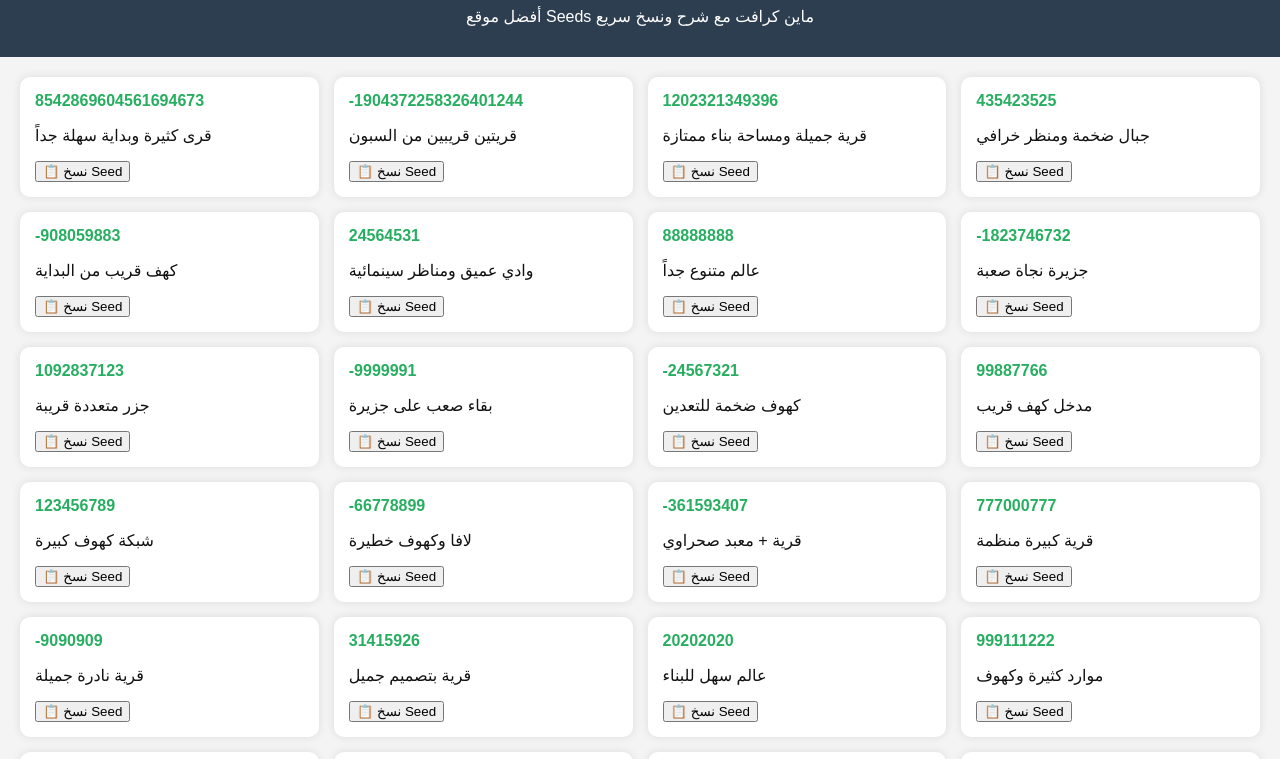
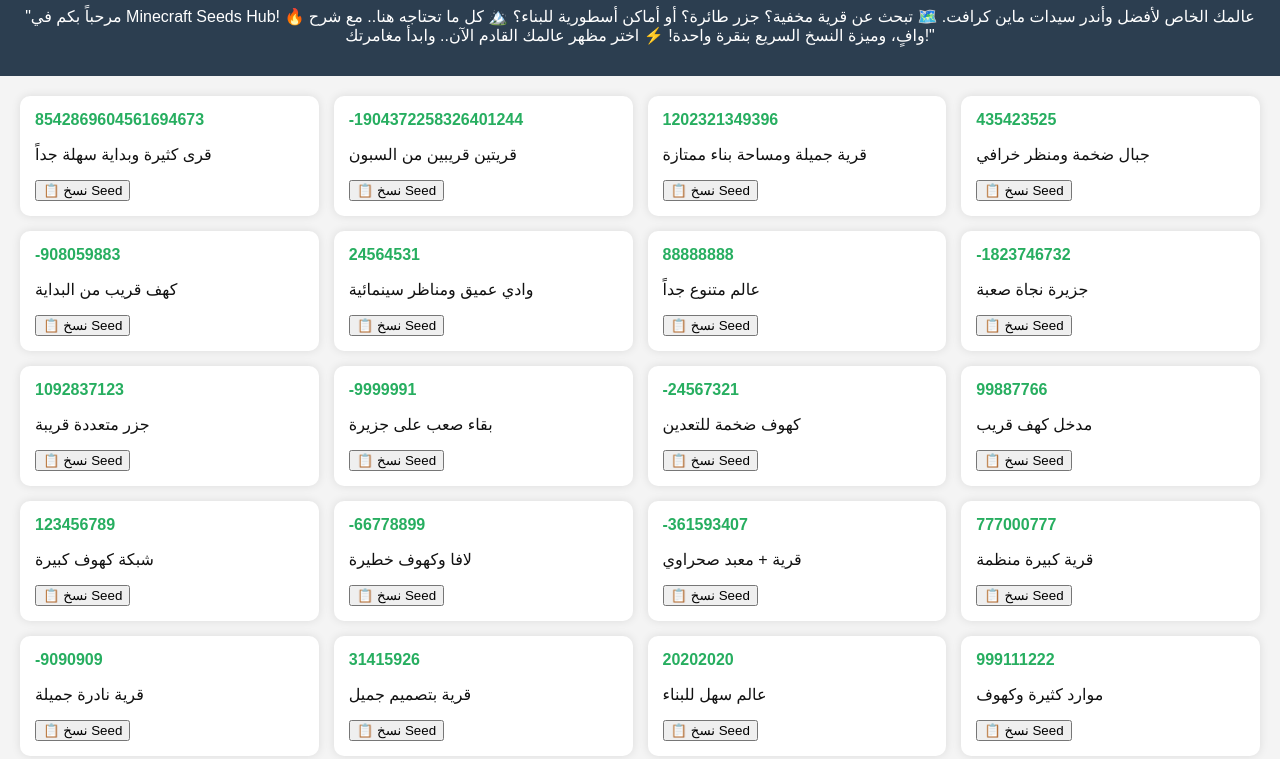
Before and after one commit to aliabufanas/minecraft-seeds, a plain HTML site: page index.html in a window 1280 px wide. Shown: the part 89-848 px from the top of the page. Drawn offline with Linux system fonts and the light colour scheme.

Commit message:
Update index.html

```diff
--- a/index.html
+++ b/index.html
@@ -74,7 +74,11 @@
 <header>
     <button id="toggle" onclick="toggleMode()">🌙/☀️</button>
     <h1>🔥 Minecraft Seeds Hub</h1>
-    <p>أفضل موقع Seeds ماين كرافت مع شرح ونسخ سريع</p>
+    <p>"مرحباً بكم في Minecraft Seeds Hub! 🔥
+عالمك الخاص لأفضل وأندر سيدات ماين كرافت. 🗺️
+تبحث عن قرية مخفية؟ جزر طائرة؟ أو أماكن أسطورية للبناء؟ 🏔️
+كل ما تحتاجه هنا.. مع شرح وافٍ، وميزة النسخ السريع بنقرة واحدة! ⚡
+اختر مظهر عالمك القادم الآن.. وابدأ مغامرتك!"</p>
 </header>
 
 <div class="container" id="seedsContainer"></div>
```
